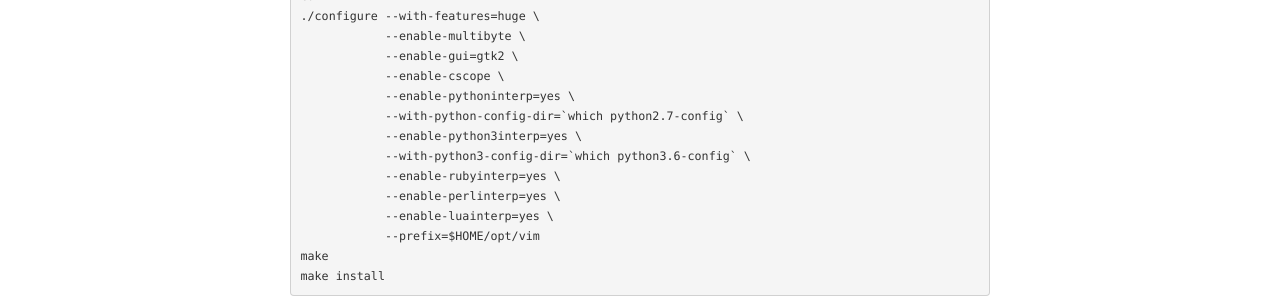
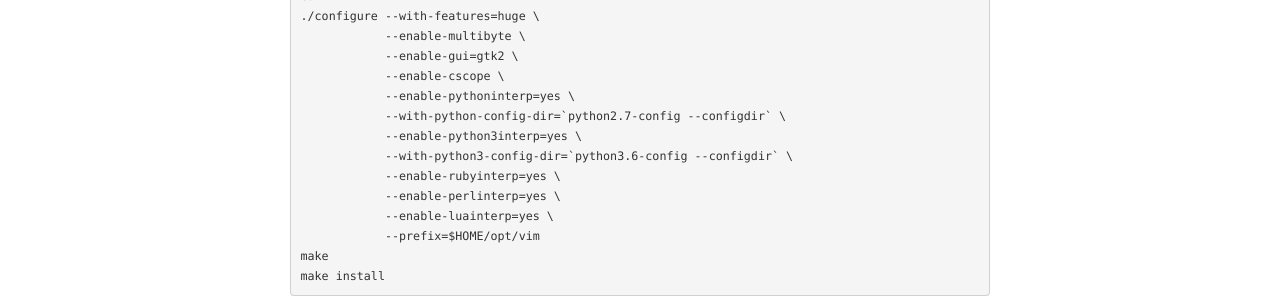
Before and after one commit to nozimica/nozimica.github.io, a Jekyll site: the page built from pages/devenv_configs.md, in a window 1280 px wide. Shown: the part 367-667 px from the top of the page. Built offline with Jekyll 4.4.1, drawn with Linux system fonts in a browser that asks for light colours; some of the changed text lies outside the part shown.

Commit message:
Update configure params for vim.

```diff
--- a/pages/devenv_configs.md
+++ b/pages/devenv_configs.md
@@ -19,9 +19,9 @@ Install vim
                 --enable-gui=gtk2 \
                 --enable-cscope \
                 --enable-pythoninterp=yes \
-                --with-python-config-dir=`which python2.7-config` \
+                --with-python-config-dir=`python2.7-config --configdir` \
                 --enable-python3interp=yes \
-                --with-python3-config-dir=`which python3.6-config` \
+                --with-python3-config-dir=`python3.6-config --configdir` \
                 --enable-rubyinterp=yes \
                 --enable-perlinterp=yes \
                 --enable-luainterp=yes \
```
